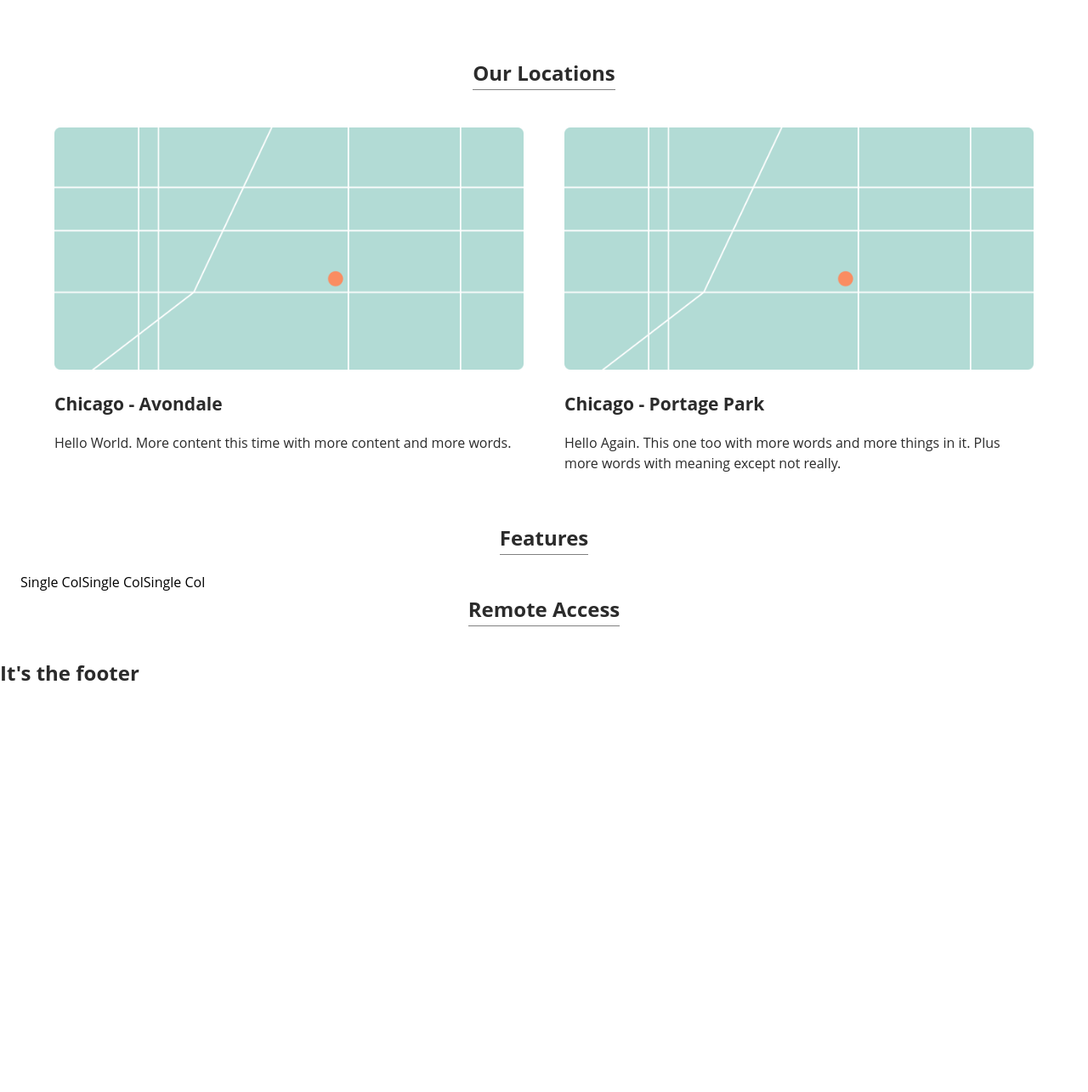
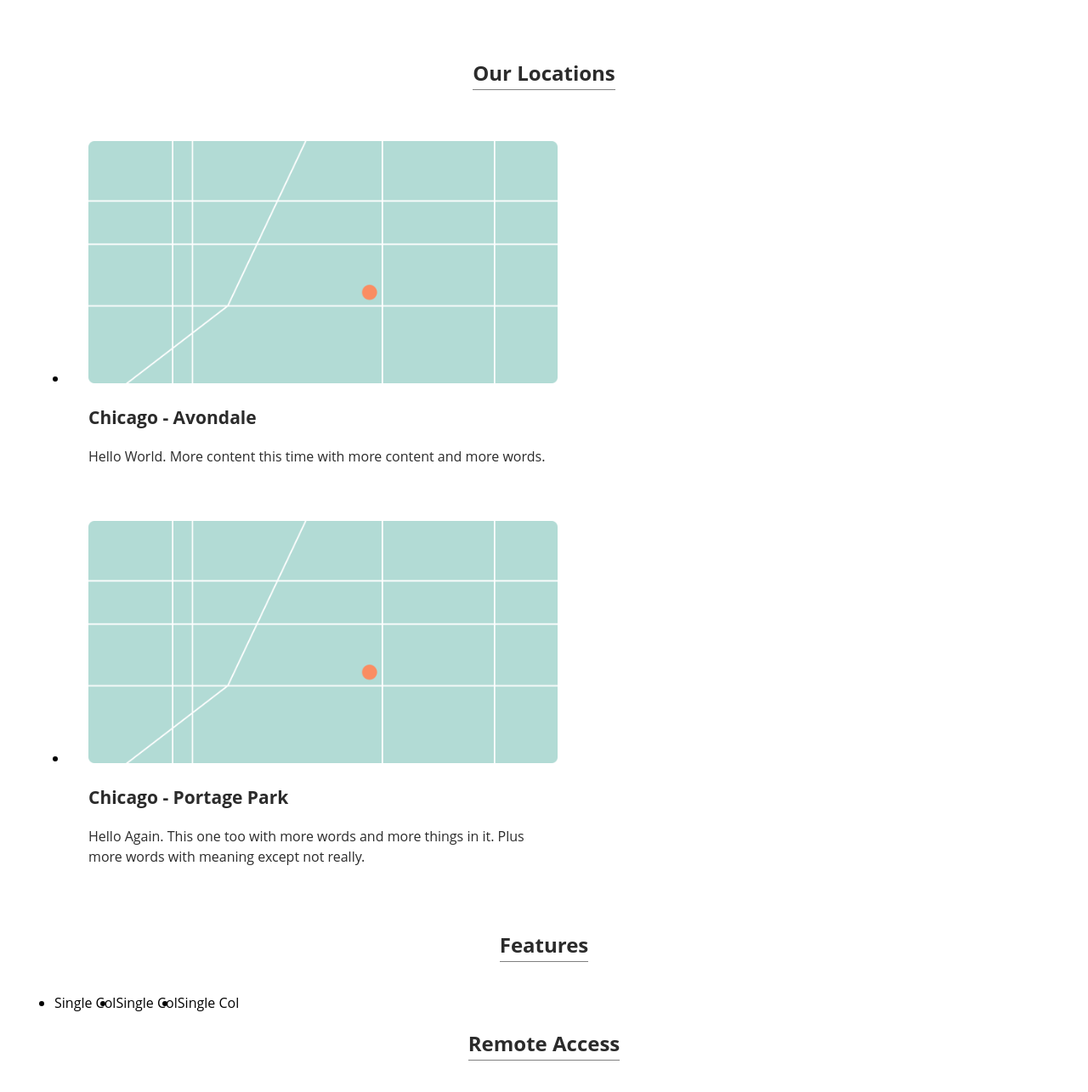
Before and after one commit to proxycase/ddc_website, a website: page src/index.html in a window 1280 px wide. Shown: the part 540-1825 px from the top of the page at 85% size. Before the commit the page ends 1367 px from the top, so only its background shows below. Drawn offline with nearby package versions, Linux system fonts and the light colour scheme; files that its build step writes are made by us from their sources; a web font is replaced by a local one.

Commit message:
More semantic adjustments

```diff
--- a/src/index.html
+++ b/src/index.html
@@ -16,9 +16,9 @@
 <body>
   <header class="c-header">
     <!-- Brand -->
-    <div class="c-brand-logo">
+    <span class="c-brand-logo">
       <img src="assets/Logo@2x.png" alt="bork co.">
-    </div>
+    </span>
 
     <!-- Mobile Navigation -->
     <nav class="o-nav__mobile">
@@ -89,30 +89,29 @@
     <section class="o-section c-section__locations">
       <h2 class="o-underline">Our Locations</h2>
 
-      <div class="o-row">
-        <div class="o-column--50 c-location">
+      <ul class="o-row">
+        <li class="o-column--50 c-location">
           <img src="./assets/Map.png" alt="Map of Avondale Location">
           <h3>Chicago - Avondale</h3>
           <p>Hello World. More content this time with more content and more words.</p>
-        </div>
-        <div class="o-column--50 c-location">
+        </li>
+        <li class="o-column--50 c-location">
           <img src="./assets/Map.png" alt="Map of Portage Park Location">
           <h3>Chicago - Portage Park</h3>
           <p>Hello Again. This one too with more words and more things in it. Plus more words with meaning except not really.</p>
-        </div>
-      </div>
+        </li>
+      </ul>
     </section>
 
     <section class="o-section c-section__features">
       <!-- Features -->
       <h2 class="o-underline">Features</h2>
 
-
-      <div class="o-row">
-        <div class="o-column-33">Single Col</div>
-        <div class="o-column-33">Single Col</div>
-        <div class="o-column-33">Single Col</div>
-      </div>
+      <ul class="o-row">
+        <li class="o-column-33">Single Col</li>
+        <li class="o-column-33">Single Col</li>
+        <li class="o-column-33">Single Col</li>
+      </ul>
     </section>
 
     <section class="o-section c-section__remote">
```
